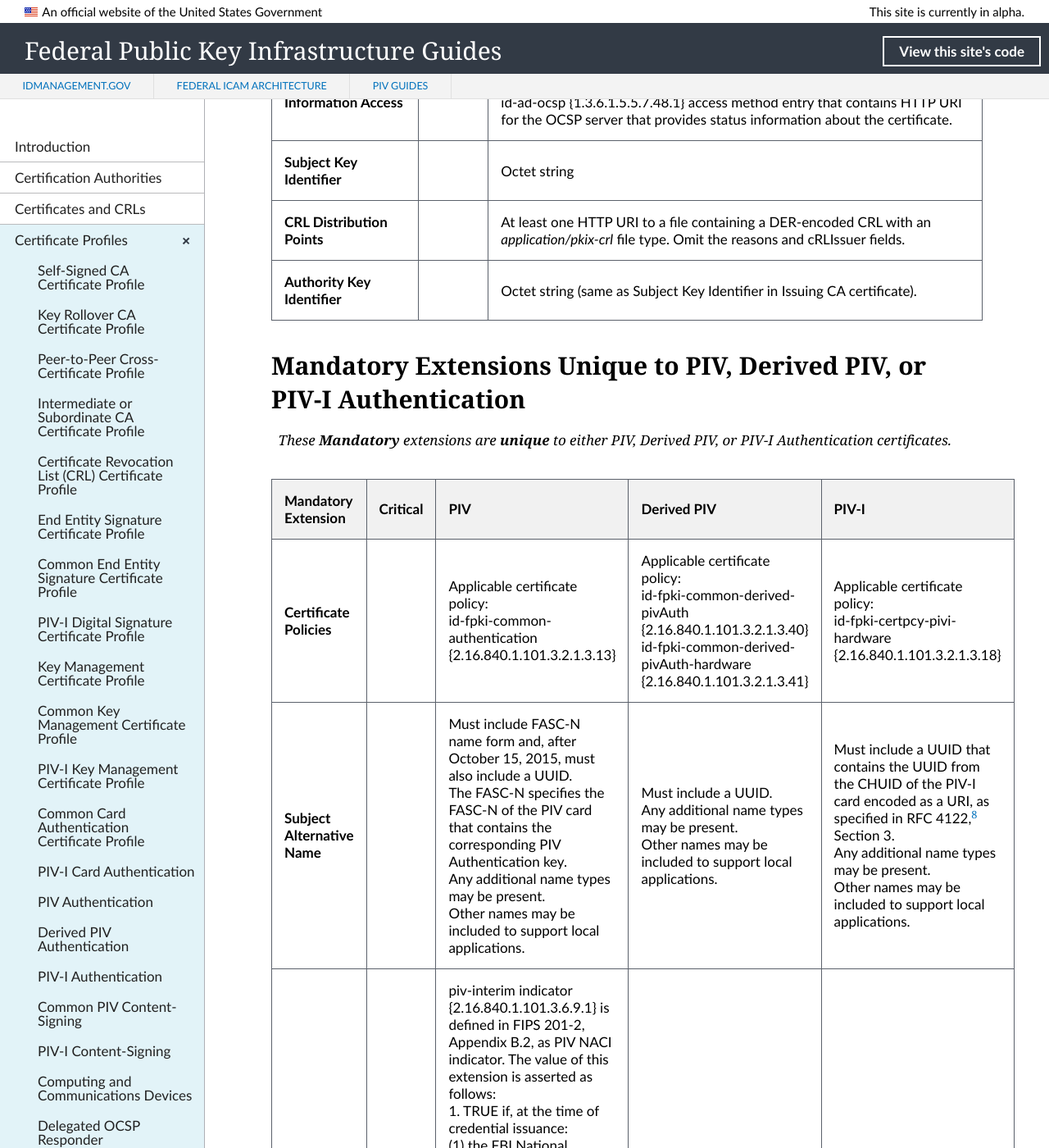
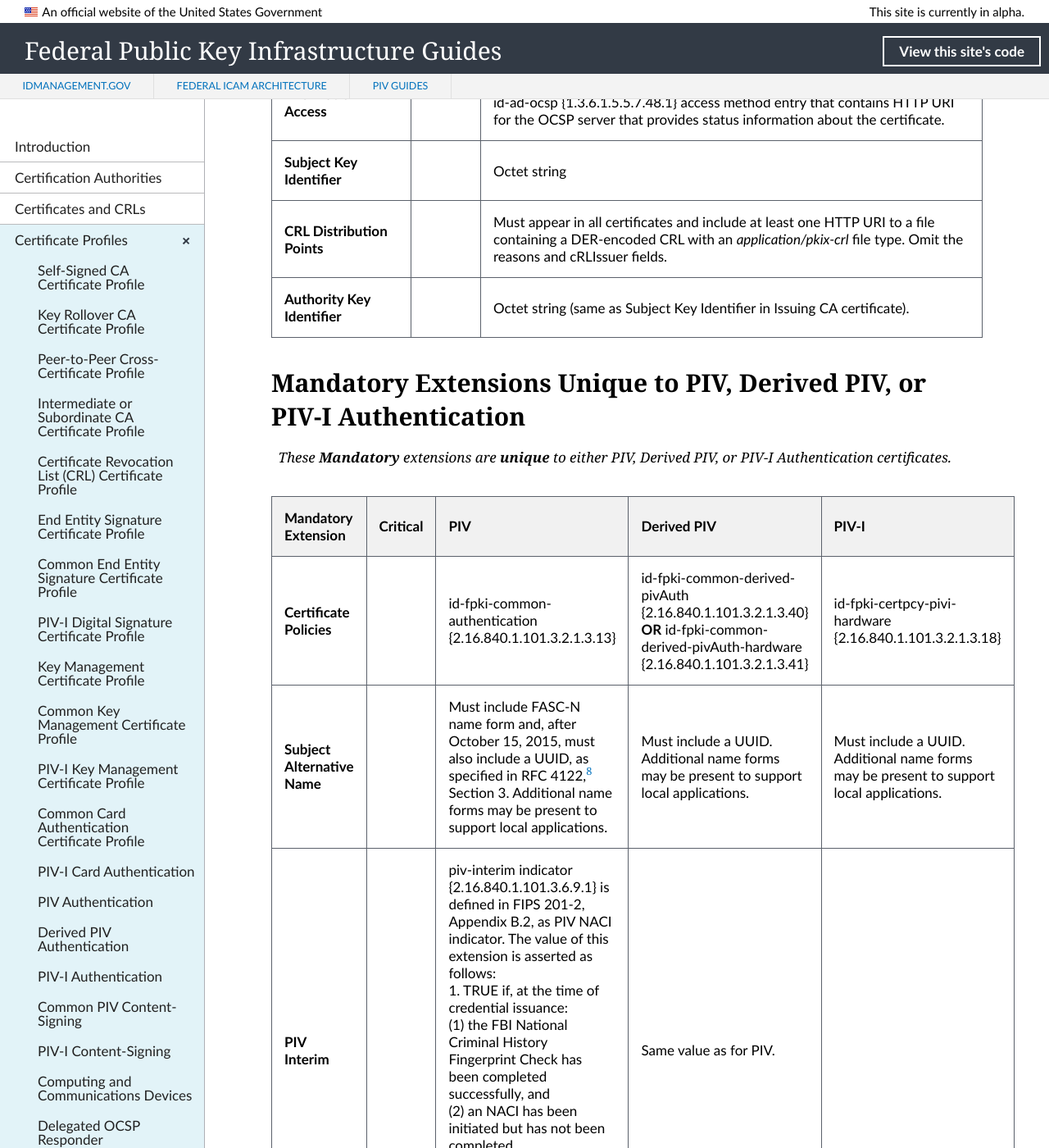
Before and after one commit to GSA/fpki-guides, a Jekyll site: the page built from _profiles/23_all_piv_auth.md, in a window 1280 px wide and 1400 px high, scrolled down 2084 px. Shown: the whole window at 82% size. Built offline with Jekyll 4.4.1, drawn with Linux system fonts in a browser that asks for light colours; nearby versions of some CDN libraries; library files that are not in the unit come from our copies.

Commit message:
Update 23_all_piv_auth.md
Reduced content for Certificate Policies and Subject AltName

```diff
--- a/_profiles/23_all_piv_auth.md
+++ b/_profiles/23_all_piv_auth.md
@@ -43,7 +43,7 @@ _These **Mandatory** extensions apply to **all** PIV, Derived PIV, and PIV-I Aut
 | **Key Usage**  | True |  digitalSignature. NonRepudiation is NOT allowed.  |
 | **Authority Information Access**  |  | id-ad-caIssuers {1.3.6.1.5.5.7.48.2} access method entry that contains HTTP URI for .p7c file containing certificates issued to Issuing CA.<br>id-ad-ocsp {1.3.6.1.5.5.7.48.1} access method entry that contains HTTP URI for the OCSP server that provides status information about the certificate. |
 | **Subject Key Identifier**   |  | Octet string  |
-| **CRL Distribution Points**   | |  At least one HTTP URI to a file containing a DER-encoded CRL with an _application/pkix-crl_ file type. Omit the reasons and cRLIssuer fields. |
+| **CRL Distribution Points**   | |  Must appear in all certificates and include at least one HTTP URI to a file containing a DER-encoded CRL with an _application/pkix-crl_ file type. Omit the reasons and cRLIssuer fields. |
 | **Authority Key Identifier**   |  | Octet string (same as Subject Key Identifier in Issuing CA certificate). |
 
 ## Mandatory Extensions Unique to PIV, Derived PIV, or PIV-I Authentication
@@ -52,8 +52,8 @@ _These **Mandatory** extensions are **unique** to either PIV, Derived PIV, or PI
 
 | **Mandatory<br>Extension**  | **Critical** | **PIV** | **Derived PIV**  |  **PIV-I** |
 | :-------- | :------ | :----- | :-----  | :-----     |
-| **Certificate Policies**   |  | Applicable certificate policy:<br>id-fpki-common-authentication {2.16.840.1.101.3.2.1.3.13}  |  Applicable certificate policy:<br>id-fpki-common-derived-pivAuth {2.16.840.1.101.3.2.1.3.40} <br>id-fpki-common-derived-pivAuth-hardware {2.16.840.1.101.3.2.1.3.41}  | Applicable certificate policy:<br>id-fpki-certpcy-pivi-hardware {2.16.840.1.101.3.2.1.3.18}   |
-| **Subject Alternative Name**   |  | Must include FASC-N name form and, after October 15, 2015, must also include a UUID.<br>The FASC-N specifies the FASC-N of the PIV card that contains the corresponding PIV Authentication key.<br>Any additional name types may be present.<br>Other names may be included to support local applications.  | Must include a UUID.<br>Any additional name types may be present.<br>Other names may be included to support local applications.  | Must include a UUID that contains the UUID from the CHUID of the PIV-I card encoded as a URI, as specified in RFC 4122,<sup>[8](#8)</sup> Section 3.<br>Any additional name types may be present.<br>Other names may be included to support local applications.  |
+| **Certificate Policies**   |  | id-fpki-common-authentication {2.16.840.1.101.3.2.1.3.13}  |  id-fpki-common-derived-pivAuth {2.16.840.1.101.3.2.1.3.40} **OR** id-fpki-common-derived-pivAuth-hardware {2.16.840.1.101.3.2.1.3.41}  | id-fpki-certpcy-pivi-hardware {2.16.840.1.101.3.2.1.3.18}   |
+| **Subject Alternative Name**   |  | Must include FASC-N name form and, after October 15, 2015, must also include a UUID, as specified in RFC 4122,<sup>[8](#8)</sup> Section 3. Additional name forms may be present to support local applications.  | Must include a UUID. Additional name forms may be present to support local applications.  | Must include a UUID. Additional name forms may be present to support local applications.  |
 | **PIV Interim**   |  | piv-interim indicator {2.16.840.1.101.3.6.9.1} is defined in FIPS 201-2, Appendix B.2, as PIV NACI indicator. The value of this extension is asserted as follows:<br>1. TRUE if, at the time of credential issuance:<br>(1) the FBI National Criminal History Fingerprint Check has been completed successfully, and<br>(2) an NACI has been initiated but has not been completed.<br>2. FALSE if, at the time of credential issuance, the subject’s NACI has been completed and successfully adjudicated. | Same value as for PIV.  |   |
 
 ## Optional Extensions Common to PIV, Derived PIV, and PIV-I Authentication
```
